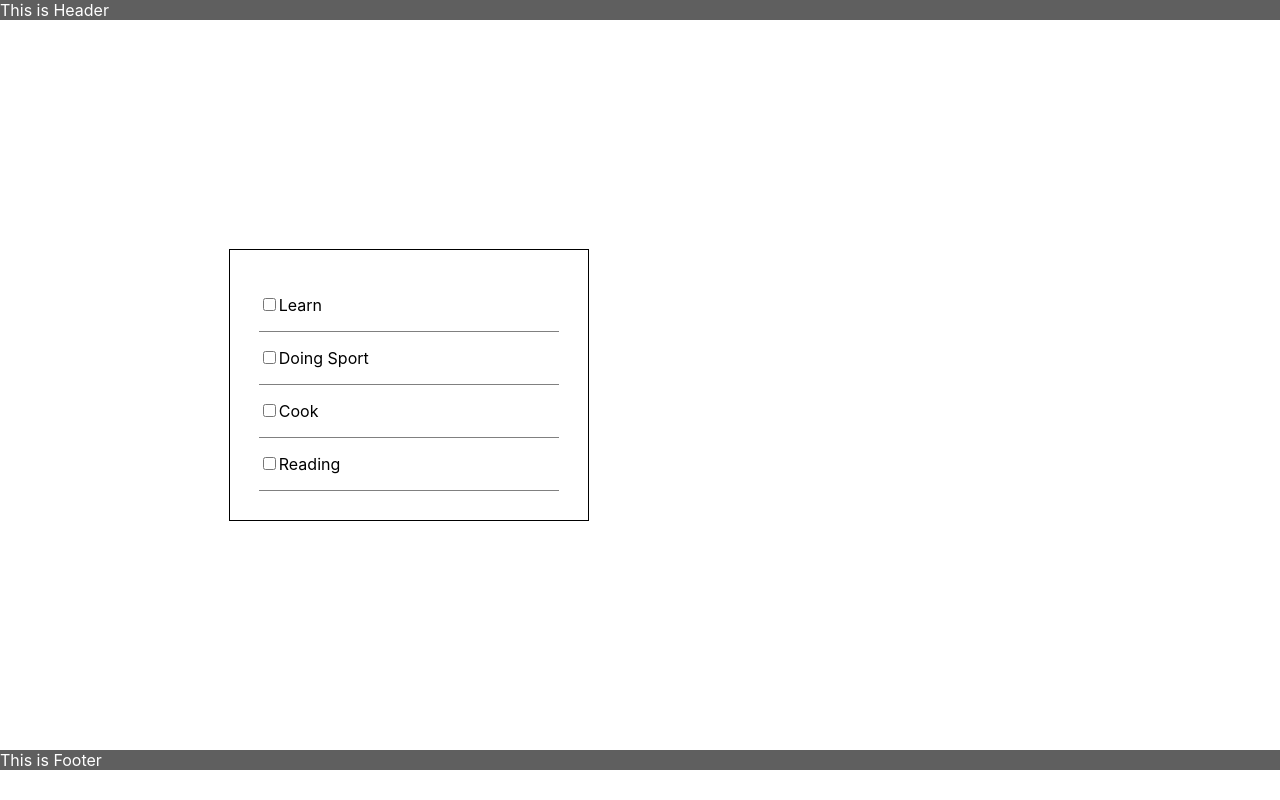
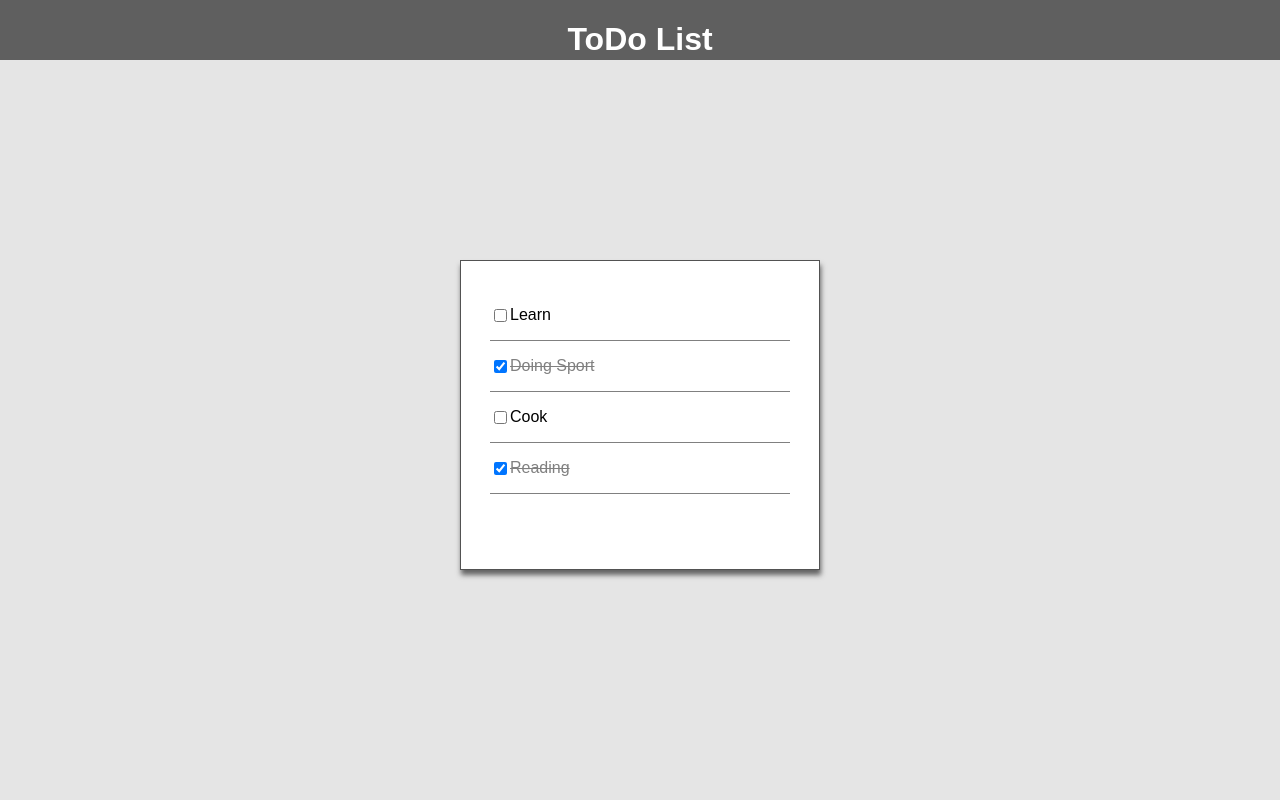
Before and after one commit to Maha-Alabsi/ToDo-list-project-using-Reactjs, a React (Create React App) app: page / in a window 1280 px wide. Built offline with nearby package versions, Linux system fonts and the light colour scheme.

Commit message:
Edit style& Format document

```diff
--- a/src/components/App.js
+++ b/src/components/App.js
@@ -2,7 +2,6 @@ import React from "react";
 import Header from "./Header";
 import todosData from "./todoData";
 import ToDoItem from "./ToDoItem";
-import Footer from "./Footer";
 import "./../css/App.css";
 
 class App extends React.Component {
@@ -15,17 +14,17 @@ class App extends React.Component {
   }
 
   handleChange(id) {
-    this.setState((prevState) => {
-      const updateToDo = prevState.toDo.map((item) => {
-        if (item.id === id) {
-          item.completed = !item.completed;
+    this.setState( prevState => {
+      const updateToDo = prevState.toDo.map( (todoItem) => {
+        if (todoItem.id === id) {
+           todoItem.completed=!todoItem.completed
         }
-        return item;
-      });
+        return todoItem
+      })
       return {
-        toDo: updateToDo,
-      };
-    });
+        toDo: updateToDo
+      }
+    })
     console.log(id);
   }
   render() {
@@ -38,8 +37,11 @@ class App extends React.Component {
     return (
       <div>
         <Header />
-        <div className="ToDoList">{toDoRender}</div>
-        <Footer />
+        <main className="main-container">
+        <div className="ToDoList">
+          {toDoRender}
+        </div>
+        </main>
       </div>
     );
   }
--- a/src/components/Footer.js
+++ /dev/null
@@ -1,8 +0,0 @@
-import React from "react";
-import "./../css/App.css";
-
-function Footer() {
-  return <footer className="footer-comp">This is Footer</footer>;
-}
-
-export default Footer;
--- a/src/components/Header.js
+++ b/src/components/Header.js
@@ -2,6 +2,6 @@ import React from "react";
 import "./../css/App.css";
 
 function Header() {
-  return <header className="header-comp">This is Header</header>;
+  return <header className="header-comp"><h1>ToDo List</h1></header>;
 }
 export default Header;
--- a/src/components/ToDoItem.js
+++ b/src/components/ToDoItem.js
@@ -2,14 +2,18 @@ import React from "react";
 import "./../css/App.css";
 
 function ToDoItem(props) {
+    const chickedItem = {
+        color: "gray",
+        textDecoration: "line-through"
+    }
   return (
-    <div className="check-item">
+    <div className="toDo-item">
       <input
         type="checkbox"
-        checked={props.completed}
-        onChange={() => props.handleChange(props.item.id)}
+        checked={props.item.completed}
+        onChange={() =>{return props.handleChange(props.item.id)}}
       />
-      <p>{props.item.text}</p>
+      <p style={ props.item.completed? chickedItem : null }>{props.item.text}</p>
     </div>
   );
 }
--- a/src/components/todoData.js
+++ b/src/components/todoData.js
@@ -18,7 +18,7 @@ const todosData = [
     id: 4,
     text: "Reading",
     completed: true,
-  },
+  }
 ];
 
 export default todosData;
--- a/src/css/App.css
+++ b/src/css/App.css
@@ -1,25 +1,38 @@
+body {
+  padding: 0;
+  background-color:rgba(0, 0,0, 0.1);
+  font-family: "Titillium Web", sans-serif;
+}
+
 .header-comp{
   background-color: rgb(95, 95, 95);
   color: #fff;
+  display: flex;
+  flex-direction: row;
+  justify-content: center;
+  height: 60px;
 }
 
+.main-container{
+  display: flex;
+  flex-direction: column;
+  justify-content: center;
+  align-items: center;
+}
 .ToDoList {
-  border: solid black 1px ;
+  border: solid rgb(82, 82, 82) 1px ;
   width: 300px;
-  margin: 14.3rem;
+  margin-top: 200px;
   padding: 29px;
+  box-shadow: 1px 5px 5px  rgb(100, 100, 100);
+  background-color: white;
+  min-height: 250px;
 }
 
-
-.check-item{
+.toDo-item{
   display: flex;
   flex-direction: row;
   align-items: center;
   justify-content: flex-start;
   border-bottom: solid gray 1px;
 }
-
-.footer-comp{
-  background-color: rgb(95, 95, 95);
-  color: #fff;
-}
```
